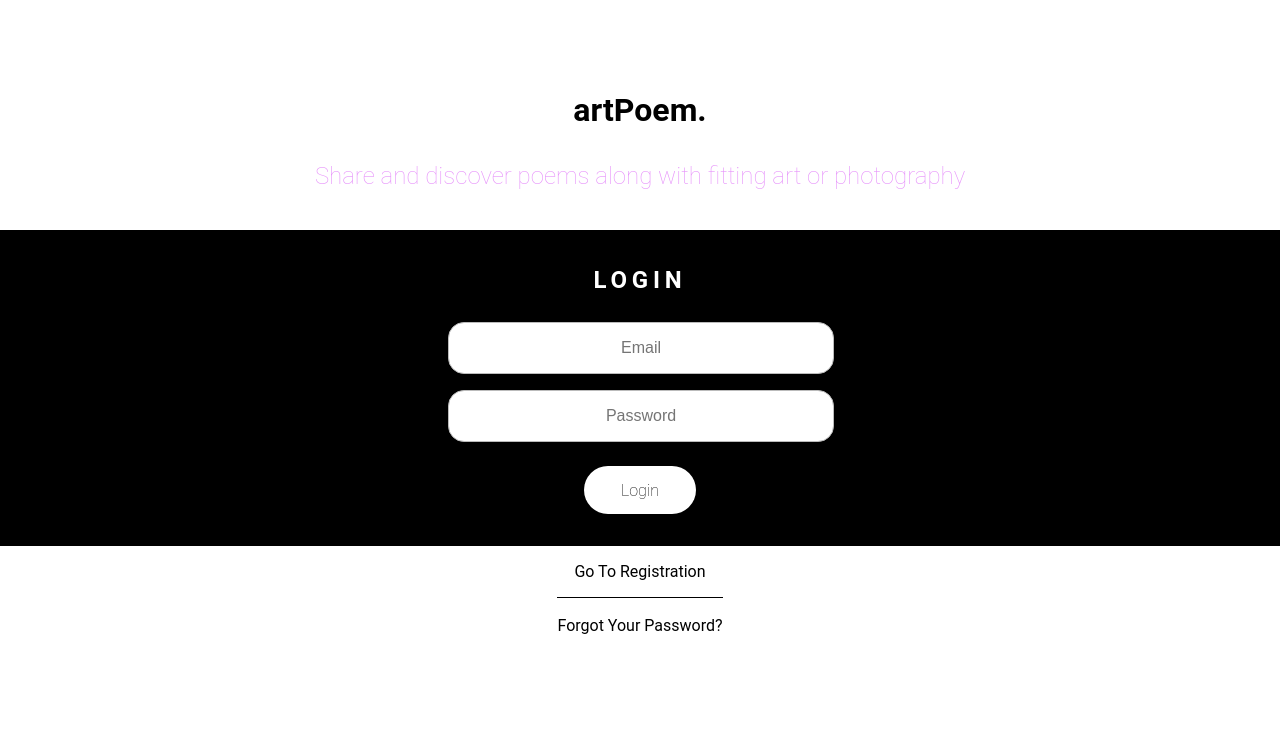
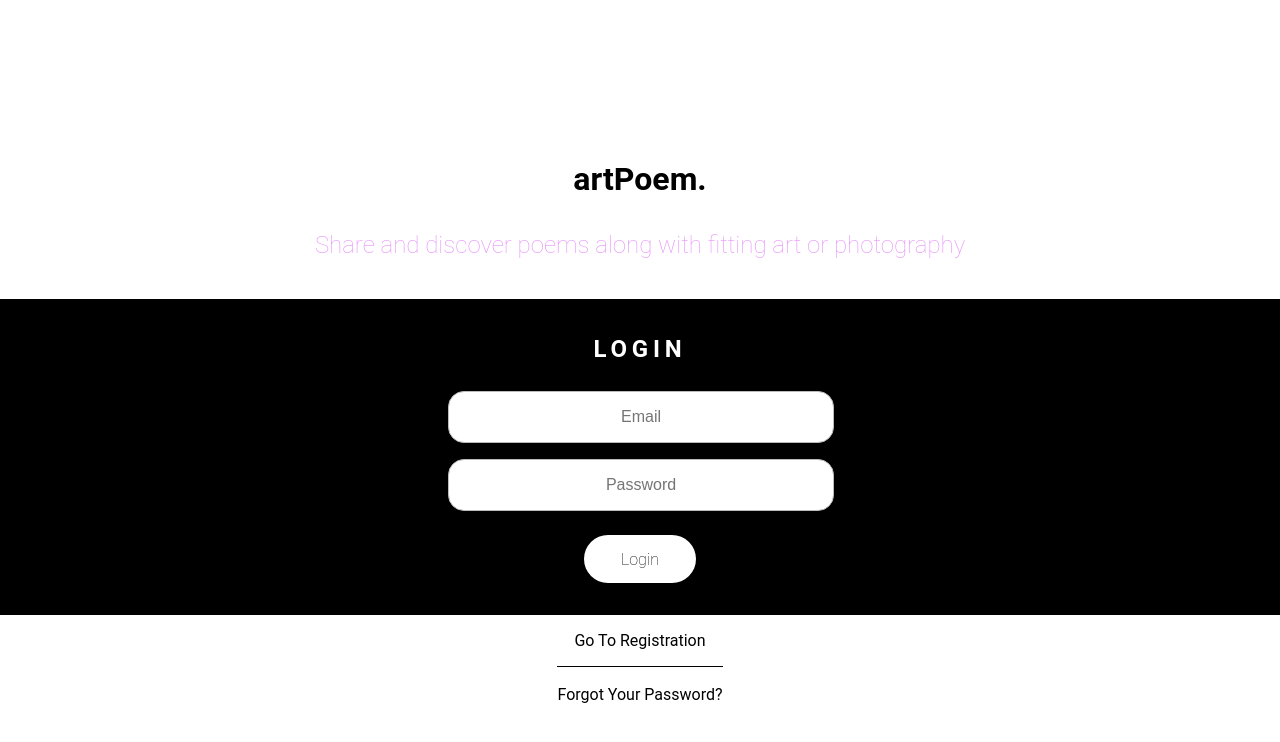
Before and after one commit to Dawid-Dahl/art-poem-client, a React (Vite) app: page / in a window 1280 px wide. Shown: the top 742 px of the page. Built offline with nearby package versions, Linux system fonts and the light colour scheme.

Commit message:
fixed login and registration layout

```diff
--- a/src/components/login/Login.tsx
+++ b/src/components/login/Login.tsx
@@ -30,7 +30,10 @@ export const Wrapper = styled.div`
 	flex-direction: column;
 	align-items: center;
 	justify-content: center;
-	height: 90vh;
+
+	h1 {
+		margin-top: 5em;
+	}
 
 	.registrationLink {
 		color: black;
@@ -43,9 +46,16 @@ export const Wrapper = styled.div`
 		margin: 0.5em 1em 1em 1em;
 		font-weight: lighter;
 	}
+
+	@media only screen and (max-width: 700px) {
+		h1 {
+			margin-top: 2em;
+		}
+	}
 `;
 
 const ForgotYourPasswordLink = styled.p`
 	border-top: solid 1px black;
 	padding: 1.1em 0 0 0;
+	margin-bottom: 3em;
 `;
--- a/src/components/registration/Registration.tsx
+++ b/src/components/registration/Registration.tsx
@@ -25,7 +25,10 @@ export const Wrapper = styled.div`
 	flex-direction: column;
 	align-items: center;
 	justify-content: center;
-	height: 90vh;
+
+	h1 {
+		margin-top: 5em;
+	}
 
 	.loginLink {
 		color: black;
@@ -35,4 +38,14 @@ export const Wrapper = styled.div`
 	h2 {
 		letter-spacing: 1px;
 	}
+
+	a {
+		margin-bottom: 3em;
+	}
+
+	@media only screen and (max-width: 700px) {
+		h1 {
+			margin-top: 2em;
+		}
+	}
 `;
```
